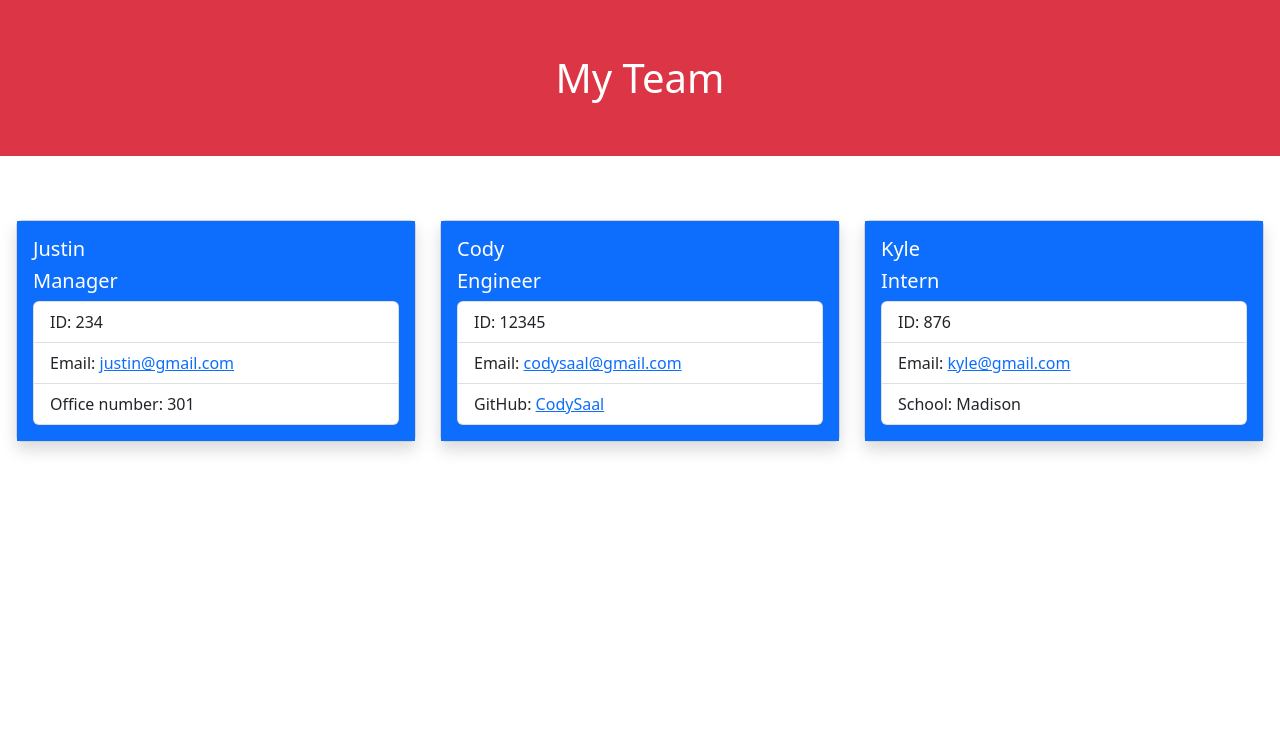
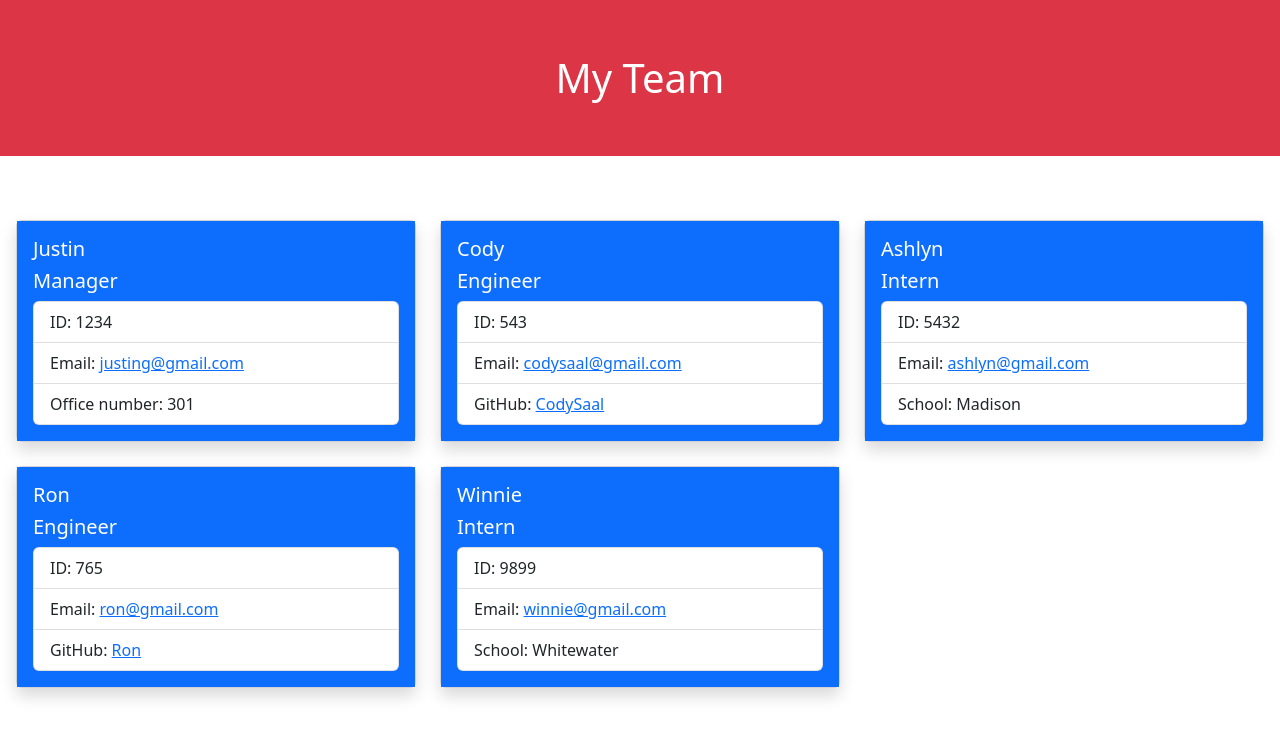
Before and after one commit to CodySaal/team_profile_generator, a website: page dist/profile.html in a window 1280 px wide. Drawn offline with nearby package versions, Linux system fonts and the light colour scheme.

Commit message:
Added generated profile.html and readme.md

```diff
--- a/dist/profile.html
+++ b/dist/profile.html
@@ -18,8 +18,8 @@
               <h5 class="card-title ">Justin</h5>
               <h5 class="card-title">Manager</h5>
               <ul class="list-group">
-                <li class="list-group-item">ID: 234</li>
-                <li class="list-group-item">Email: <a href="mailto:justin@gmail.com"> justin@gmail.com</a></li>
+                <li class="list-group-item">ID: 1234</li>
+                <li class="list-group-item">Email: <a href="mailto:justing@gmail.com"> justing@gmail.com</a></li>
                 <li class="list-group-item">Office number: 301</li>
               </ul>
             </div>
@@ -32,7 +32,7 @@
               <h5 class="card-title">Cody</h5>
               <h5 class="card-title">Engineer</h5>
               <ul class="list-group">
-                <li class="list-group-item">ID: 12345</li>
+                <li class="list-group-item">ID: 543</li>
                 <li class="list-group-item">Email: <a href="mailto:codysaal@gmail.com"> codysaal@gmail.com</a></li>
                 <li class="list-group-item">GitHub: <a href="https://github.com/CodySaal" target="_blank">CodySaal</a></li>
               </ul>
@@ -43,12 +43,40 @@
         <div class="col">
           <div class="card shadow">
             <div class="card-body text-bg-primary">
-              <h5 class="card-title">Kyle</h5>
+              <h5 class="card-title">Ashlyn</h5>
               <h5 class="card-title">Intern</h5>
               <ul class="list-group">
-                <li class="list-group-item">ID: 876</li>
-                <li class="list-group-item">Email: <a href="mailto:kyle@gmail.com"> kyle@gmail.com</a></li>
+                <li class="list-group-item">ID: 5432</li>
+                <li class="list-group-item">Email: <a href="mailto:ashlyn@gmail.com"> ashlyn@gmail.com</a></li>
                 <li class="list-group-item">School: Madison</li>
+              </ul>
+            </div>
+          </div>
+        </div>
+
+        <div class="col">
+          <div class="card shadow">
+            <div class="card-body text-bg-primary">
+              <h5 class="card-title">Ron</h5>
+              <h5 class="card-title">Engineer</h5>
+              <ul class="list-group">
+                <li class="list-group-item">ID: 765</li>
+                <li class="list-group-item">Email: <a href="mailto:ron@gmail.com"> ron@gmail.com</a></li>
+                <li class="list-group-item">GitHub: <a href="https://github.com/Ron" target="_blank">Ron</a></li>
+              </ul>
+            </div>
+          </div>
+        </div>
+
+        <div class="col">
+          <div class="card shadow">
+            <div class="card-body text-bg-primary">
+              <h5 class="card-title">Winnie</h5>
+              <h5 class="card-title">Intern</h5>
+              <ul class="list-group">
+                <li class="list-group-item">ID: 9899</li>
+                <li class="list-group-item">Email: <a href="mailto:winnie@gmail.com"> winnie@gmail.com</a></li>
+                <li class="list-group-item">School: Whitewater</li>
               </ul>
             </div>
           </div>
```
Also changed, not shown: readme.md (added).
